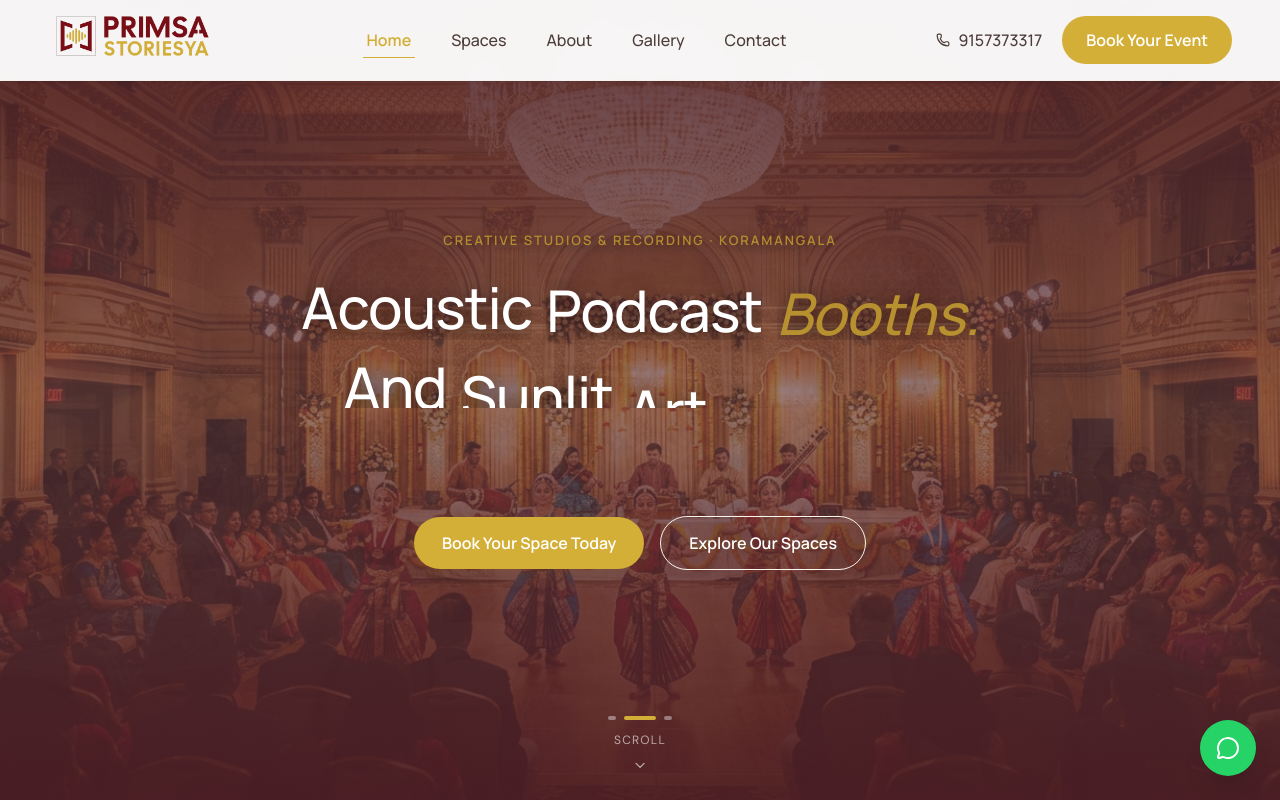
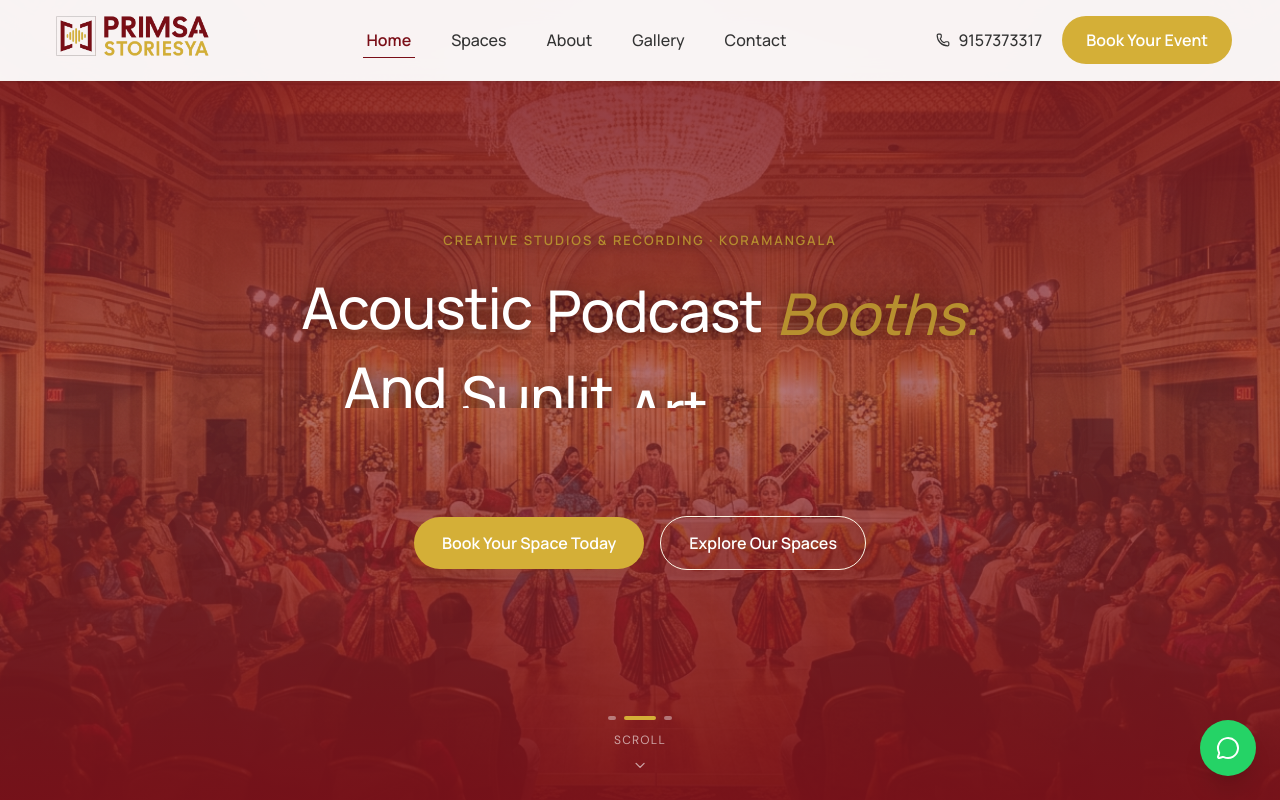
Before and after one commit to Shree-varshan-430/primsa, a Next.js app: page / in a window 1280 px wide. Shown: the top 800 px of the page. Built offline with nearby package versions, Linux system fonts and the light colour scheme.

Commit message:
feat: apply official brand color palette — Deep Maroon, Pure Black, Ivory, Rich Gold — across all pages and sections

```diff
--- a/app/about/page.tsx
+++ b/app/about/page.tsx
@@ -40,7 +40,7 @@ export default function AboutPage() {
           initial={{ opacity: 0, y: 20 }}
           animate={{ opacity: 1, y: 0 }}
           transition={{ delay: 0.1, duration: 0.7 }}
-          className="font-display text-display-xl text-ink max-w-4xl mx-auto mb-6"
+          className="font-display text-display-xl text-primary max-w-4xl mx-auto mb-6"
         >
           A space that <em>adapts</em>. An experience that <em>lasts</em>.
         </motion.h1>
@@ -88,7 +88,7 @@ export default function AboutPage() {
               transition={{ delay: 0.2, duration: 0.7 }}
               className="lg:col-span-6 space-y-6"
             >
-              <h2 className="font-display text-3xl md:text-4xl text-ink font-semibold">
+              <h2 className="font-display text-3xl md:text-4xl text-primary font-semibold">
                 Designed for those who <em>create</em>, <em>teach</em>, and <em>transform</em>.
               </h2>
               <p className="font-sans text-stone text-sm md:text-base leading-relaxed">
--- a/app/gallery/page.tsx
+++ b/app/gallery/page.tsx
@@ -99,7 +99,7 @@ export default function GalleryPage() {
           initial={{ opacity: 0, y: 20 }}
           animate={{ opacity: 1, y: 0 }}
           transition={{ delay: 0.1, duration: 0.7 }}
-          className="font-display text-display-xl text-ink max-w-4xl mx-auto mb-6"
+          className="font-display text-display-xl text-primary max-w-4xl mx-auto mb-6"
         >
           Spaces in <em>action</em>.
         </motion.h1>
--- a/app/globals.css
+++ b/app/globals.css
@@ -50,24 +50,24 @@
   --radius-4xl: calc(var(--radius) * 2.6);
 
   /* ── Primsa brand palette ── */
-  --color-ink: #231816; /* Deep Espresso Wenge - Primary text */
-  --color-charcoal-navy: #4A1B22; /* Softened luxury maroon - Sections / Footer / Header overlays */
-  --color-ivory: #FAF6EF; /* Warm cream - Page background section accent */
-  --color-warm-white: #ffffff; /* Pure White - Page background */
-  --color-gold: #D4AF37; /* Metallic Gold accent */
-  --color-gold-soft: #E5C573; /* Warm soft gold highlight */
-  --color-terracotta: #A82E2E; /* Red family for alert highlights */
-  --color-stone: #4D3D3A; /* Warm Cocoa Taupe - Regular body text */
-  --color-line: #E5DFD4; /* Soft cream-line border divider */
-  --color-accent: #0A5C36; /* 10% Emerald Green accent color */
+  --color-ink: #000000; /* Pure Black - Primary text / Strong contrast */
+  --color-charcoal-navy: #7A0E17; /* Deep Maroon - Primary Brand Color */
+  --color-ivory: #FFF8E8; /* Ivory - Soft Background */
+  --color-warm-white: #ffffff; /* Pure White - Main background */
+  --color-gold: #D4AF37; /* Rich Gold - Accent / Highlights */
+  --color-gold-soft: #E5C866; /* Soft gold accent */
+  --color-terracotta: #941C27; /* Red accent */
+  --color-stone: #333333; /* Dark Gray - Regular body text */
+  --color-line: #E5DFD4; /* Soft divider line */
+  --color-accent: #000000; /* Pure Black - Footer background / Strong contrast */
 
   /* Extra Brand Colors */
-  --color-maroon-dark: #3D0C15;
-  --color-green-dark: #052617;
-  --color-green-light: #0D4E31;
-  --color-cream-light: #FAF6EF;
-  --color-cream-dark: #E6DFD2;
-  --color-gold-dark: #B7902F;
+  --color-maroon-dark: #5C080F;
+  --color-green-dark: #000000;
+  --color-green-light: #333333;
+  --color-cream-light: #FFF8E8;
+  --color-cream-dark: #FFF8E8;
+  --color-gold-dark: #D4AF37;
   --color-muted-gray: #777777;
 
   /* ── Font families ── */
@@ -84,23 +84,23 @@
 
 :root {
   --background: #ffffff;
-  --foreground: #231816;
+  --foreground: #000000;
   --card: #ffffff;
-  --card-foreground: #231816;
+  --card-foreground: #000000;
   --popover: #ffffff;
-  --popover-foreground: #231816;
-  --primary: #D4AF37;
+  --popover-foreground: #000000;
+  --primary: #7A0E17;
   --primary-foreground: #ffffff;
-  --secondary: #FAF6EF;
-  --secondary-foreground: #231816;
-  --muted: #FAF6EF;
-  --muted-foreground: #4D3D3A;
-  --accent: #0A5C36;
+  --secondary: #FFF8E8;
+  --secondary-foreground: #000000;
+  --muted: #FFF8E8;
+  --muted-foreground: #333333;
+  --accent: #000000;
   --accent-foreground: #ffffff;
-  --destructive: #A82E2E;
+  --destructive: #941C27;
   --border: #E5DFD4;
   --input: #E5DFD4;
-  --ring: #D4AF37;
+  --ring: #7A0E17;
   --chart-1: oklch(0.87 0 0);
   --chart-2: oklch(0.556 0 0);
   --chart-3: oklch(0.439 0 0);
--- a/app/spaces/page.tsx
+++ b/app/spaces/page.tsx
@@ -52,7 +52,7 @@ export default function SpacesPage() {
           initial={{ opacity: 0, y: 20 }}
           animate={{ opacity: 1, y: 0 }}
           transition={{ delay: 0.1, duration: 0.7 }}
-          className="font-display text-display-xl text-ink max-w-4xl mx-auto mb-6"
+          className="font-display text-display-xl text-primary max-w-4xl mx-auto mb-6"
         >
           Versatile spaces built to <em>inspire</em>.
         </motion.h1>
@@ -74,7 +74,7 @@ export default function SpacesPage() {
       <section className="py-20 md:py-28 bg-warm-white border-t border-line">
         <div className="max-w-7xl mx-auto px-5 md:px-8 lg:px-12">
           <div className="text-center mb-16">
-            <h2 className="font-display text-display-md text-ink">
+            <h2 className="font-display text-display-md text-primary">
               Detailed Space <em>Specifications</em>
             </h2>
             <p className="font-sans text-stone text-sm md:text-base mt-3 max-w-xl mx-auto">
@@ -109,7 +109,7 @@ export default function SpacesPage() {
 
                 {/* Details side */}
                 <div className="lg:col-span-6 space-y-6">
-                  <h3 className="font-display text-3xl md:text-4xl text-ink font-semibold">
+                  <h3 className="font-display text-3xl md:text-4xl text-primary font-semibold">
                     {space.name}
                   </h3>
                   <div className="flex flex-wrap gap-4 text-xs font-sans text-gold border-y border-line py-3">
--- a/components/sections/AboutUs.tsx
+++ b/components/sections/AboutUs.tsx
@@ -144,7 +144,7 @@ export default function AboutUs() {
               <h2
                 ref={headingRef}
                 id="about-heading"
-                className="font-display text-display-lg text-ink"
+                className="font-display text-display-lg text-primary"
               >
                 A space designed{" "}
                 <em>first</em>. A studio built
--- a/components/sections/Amenities.tsx
+++ b/components/sections/Amenities.tsx
@@ -177,7 +177,7 @@ export default function Amenities() {
             <GoldOrnament />
             <h2
               id="amenities-heading"
-              className="font-display text-display-lg text-ink mb-4"
+              className="font-display text-display-lg text-primary mb-4"
             >
               Premium <em>Amenities</em>
             </h2>
--- a/components/sections/Gallery.tsx
+++ b/components/sections/Gallery.tsx
@@ -179,7 +179,7 @@ export default function Gallery() {
           <p className="eyebrow mb-4 text-center">OUR SPACES</p>
           <h2
             id="gallery-heading"
-            className="font-display text-display-lg text-ink text-center"
+            className="font-display text-display-lg text-primary text-center"
           >
             Spaces in <em>action</em>.
           </h2>
--- a/components/sections/HowItWorks.tsx
+++ b/components/sections/HowItWorks.tsx
@@ -53,7 +53,7 @@ export default function HowItWorks() {
           <p className="eyebrow mb-4 text-center">HOW WE WORK</p>
           <h2
             id="how-it-works-heading"
-            className="font-display text-display-lg text-ink"
+            className="font-display text-display-lg text-primary"
           >
             Four steps to your{" "}
             <em>next</em> event.
--- a/components/sections/Offerings.tsx
+++ b/components/sections/Offerings.tsx
@@ -284,7 +284,7 @@ export default function Offerings() {
             <GoldOrnament />
             <h2
               id="spaces-heading"
-              className="font-display text-display-lg text-ink mb-4"
+              className="font-display text-display-lg text-primary mb-4"
             >
               Our <em>Event</em> Spaces
             </h2>
```
Also changed, not shown: app/contact/page.tsx (+4 -4 lines).
